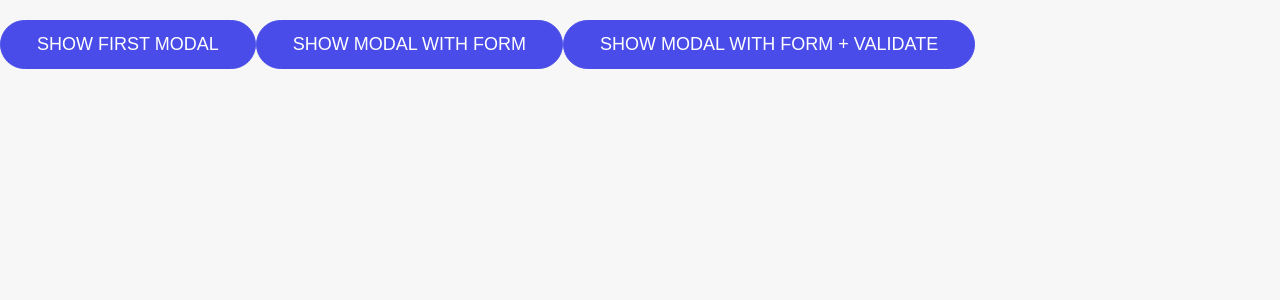
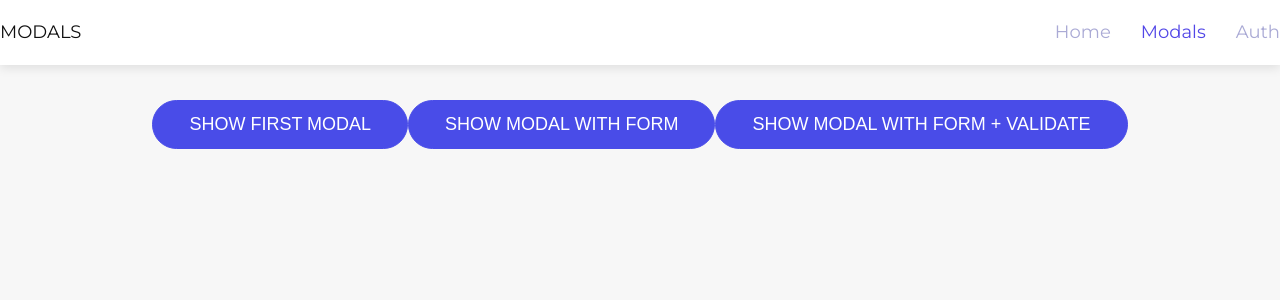
Before and after one commit to ArtemAbramov/Modals, a Vue app: page /#/modals in a window 1280 px wide. Shown: the top 300 px of the page. Built offline with nearby package versions, Linux system fonts and the light colour scheme.

Commit message:
Add router and pages

```diff
--- a/package.json
+++ b/package.json
@@ -1,5 +1,5 @@
 {
-  "name": "NoteApp",
+  "name": "Modals",
   "version": "0.1.0",
   "private": false,
   "scripts": {
@@ -9,6 +9,7 @@
   "dependencies": {
     "core-js": "^2.6.5",
     "vue": "^2.6.10",
+    "vue-router": "^3.0.6",
     "vuelidate": "^0.7.4"
   },
   "devDependencies": {
--- a/src/App.vue
+++ b/src/App.vue
@@ -1,75 +1,47 @@
 <template>
   <div class="wrapper">
-    <div class='wrapper-content'>
-      <section>
+    <!-- Header -->
+
+    <header>
+      <div class="navbar">
         <div class="container">
+          <div class="navbar-content">
+            <div class="logo">MODALS</div>
+            <ul class="navbar-list">
+              <li class="navbar-item" v-for='link in links' :key="link.title">
+                <router-link class="navbar-link" :title='link.title' :to='link.url'>{{ link.title }}</router-link>
+              </li>
+            </ul>
+          </div>
+        </div>
+      </div>
+    </header>
 
-          <!-- first modal -->
-          <button class="btn btnPrimary" @click='modalFirst = !modalFirst'>Show first modal</button>
-          <modals
-            title='First modal'
-            v-show='modalFirst'
-            @close='modalFirst = false'
-          >
-            <div slot='body'>
-              <p>text text text text</p>
-              <button class='btn btnPrimary' @click='modalFirst = !modalFirst'> Well done</button>
-            </div>
-          </modals>
+    <router-view></router-view>
 
-          <!-- Second modal -->
-          <button class="btn btnPrimary" @click='modalSecond.show = !modalSecond.show'>Show modal with form</button>
-          <modals
-            title='Modal with form'
-            v-show='modalSecond.show'
-            @close='modalSecond.show = false'
-          >
-            <div slot='body'>
-              <form @submit.prevent='submitSecondForm'>
-                <label>Name:</label>
-                <input type="text" required v-model='modalSecond.name'>
-                <label>Email:</label>
-                <input type="email" required v-model='modalSecond.email'>
-                <button class='btn btnPrimary'>Summary</button>
-              </form>
-            </div>
-          </modals>
+    <!-- Footer -->
 
-          <!-- Modal with validate -->
-          <button class="btn btnPrimary" @click='modalValidate = !modalValidate'>Show modal with form + validate</button>
-          <modalValidate @close='modalValidate = false' v-show='modalValidate' />
-        </div>
-      </section>
-    </div>
   </div>
 </template>
 
 <script>
-import modals from '@/components/UI/Modal.vue'
-import modalValidate from '@/components/ModalValidate.vue'
 export default {
-  components: { modals, modalValidate },
   data () {
     return {
-      modalFirst: false,
-      modalSecond: {
-        show: false,
-        name: '',
-        email: ''
-      },
-      modalValidate: false
-    }
-  },
-  methods: {
-    submitSecondForm () {
-      console.log({
-        name: this.modalSecond.name,
-        email: this.modalSecond.email
-      })
-      this.modalSecond.name = ''
-      this.modalSecond.email = ''
-      this.modalSecond.show = false
+      links: [
+        {title: 'Home', url: '/'},
+        {title: 'Modals', url: '/modals'},
+        {title: 'Auth', url: '/auth'}
+      ]
     }
   }
+};
+</script>
+
+<style lang='scss'>
+.navbar-link {
+  &.router-link-exact-active {
+    color: #5247e7;
+  }
 }
-</script>
+</style>
--- a/src/main.js
+++ b/src/main.js
@@ -1,6 +1,8 @@
 import Vue from 'vue'
 import App from './App.vue'
 import Vuelidate from 'vuelidate'
+
+import router from './routes'
 
 // Pli\ugins
 Vue.use(Vuelidate)
@@ -10,5 +12,6 @@ import './assets/scss/main.scss'
 Vue.config.productionTip = false
 
 new Vue({
+  router,
   render: h => h(App),
 }).$mount('#app')
--- /dev/null
+++ b/src/pages/404.vue
@@ -0,0 +1,20 @@
+<template>
+  <div class="wrapper-content wrapper-content--fixed">
+    <section>
+      <div class="container">
+        <h1 class="title">Page Not Found</h1>
+        <p>Go to <router-link class='link' to='/'>main page</router-link></p>
+      </div>
+    </section>
+  </div>
+</template>
+
+<style lang="scss" scoped>
+.wrapper-content {
+  min-height: 80vh;
+  display: flex;
+  align-items: center;
+  justify-content: center;
+  text-align: center;
+}
+</style>
--- /dev/null
+++ b/src/pages/Home.vue
@@ -0,0 +1,9 @@
+<template>
+  <div class="wrapper-content wrapper-content--fixed">
+    <section>
+      <div class="container">
+        <h1>Home page</h1>
+      </div>
+    </section>
+  </div>
+</template>
--- /dev/null
+++ b/src/pages/Modals.vue
@@ -0,0 +1,75 @@
+<template>
+  <div class="wrapper">
+    <div class='wrapper-content wrapper-content--fixed'>
+      <section>
+        <div class="container">
+
+          <!-- first modal -->
+          <button class="btn btnPrimary" @click='modalFirst = !modalFirst'>Show first modal</button>
+          <modals
+            title='First modal'
+            v-show='modalFirst'
+            @close='modalFirst = false'
+          >
+            <div slot='body'>
+              <p>text text text text</p>
+              <button class='btn btnPrimary' @click='modalFirst = !modalFirst'> Well done</button>
+            </div>
+          </modals>
+
+          <!-- Second modal -->
+          <button class="btn btnPrimary" @click='modalSecond.show = !modalSecond.show'>Show modal with form</button>
+          <modals
+            title='Modal with form'
+            v-show='modalSecond.show'
+            @close='modalSecond.show = false'
+          >
+            <div slot='body'>
+              <form @submit.prevent='submitSecondForm'>
+                <label>Name:</label>
+                <input type="text" required v-model='modalSecond.name'>
+                <label>Email:</label>
+                <input type="email" required v-model='modalSecond.email'>
+                <button class='btn btnPrimary'>Summary</button>
+              </form>
+            </div>
+          </modals>
+
+          <!-- Modal with validate -->
+          <button class="btn btnPrimary" @click='modalValidate = !modalValidate'>Show modal with form + validate</button>
+          <modalValidate @close='modalValidate = false' v-show='modalValidate' />
+        </div>
+      </section>
+    </div>
+  </div>
+</template>
+
+<script>
+import modals from '@/components/UI/Modal.vue'
+import modalValidate from '@/components/ModalValidate.vue'
+export default {
+  components: { modals, modalValidate },
+  data () {
+    return {
+      modalFirst: false,
+      modalSecond: {
+        show: false,
+        name: '',
+        email: ''
+      },
+      modalValidate: false
+    }
+  },
+  methods: {
+    submitSecondForm () {
+      console.log({
+        name: this.modalSecond.name,
+        email: this.modalSecond.email
+      })
+      this.modalSecond.name = ''
+      this.modalSecond.email = ''
+      this.modalSecond.show = false
+    }
+  }
+}
+</script>
--- /dev/null
+++ b/src/routes.js
@@ -0,0 +1,39 @@
+// default
+import Vue from 'vue'
+import Router from 'vue-router'
+
+Vue.use(Router)
+
+// Pages
+
+import Home from '@/pages/Home'
+import NotFound from '@/pages/404'
+import Modals from '@/pages/Modals'
+import Auth from '@/pages/Auth'
+
+//  Routering
+export default new Router({
+  // mode: 'history',
+  routes: [
+    {
+      path: '/',
+      name: 'home',
+      component: Home
+    },
+    {
+      path: '/modals',
+      name: 'modals',
+      component: Modals
+    },
+    {
+      path: '/auth',
+      name: 'auth',
+      component: Auth
+    },
+    {
+      path: '*',
+      name: 'notFound',
+      component: NotFound
+    }
+  ]
+})
```
Also changed, not shown: src/pages/Auth.vue (added).
